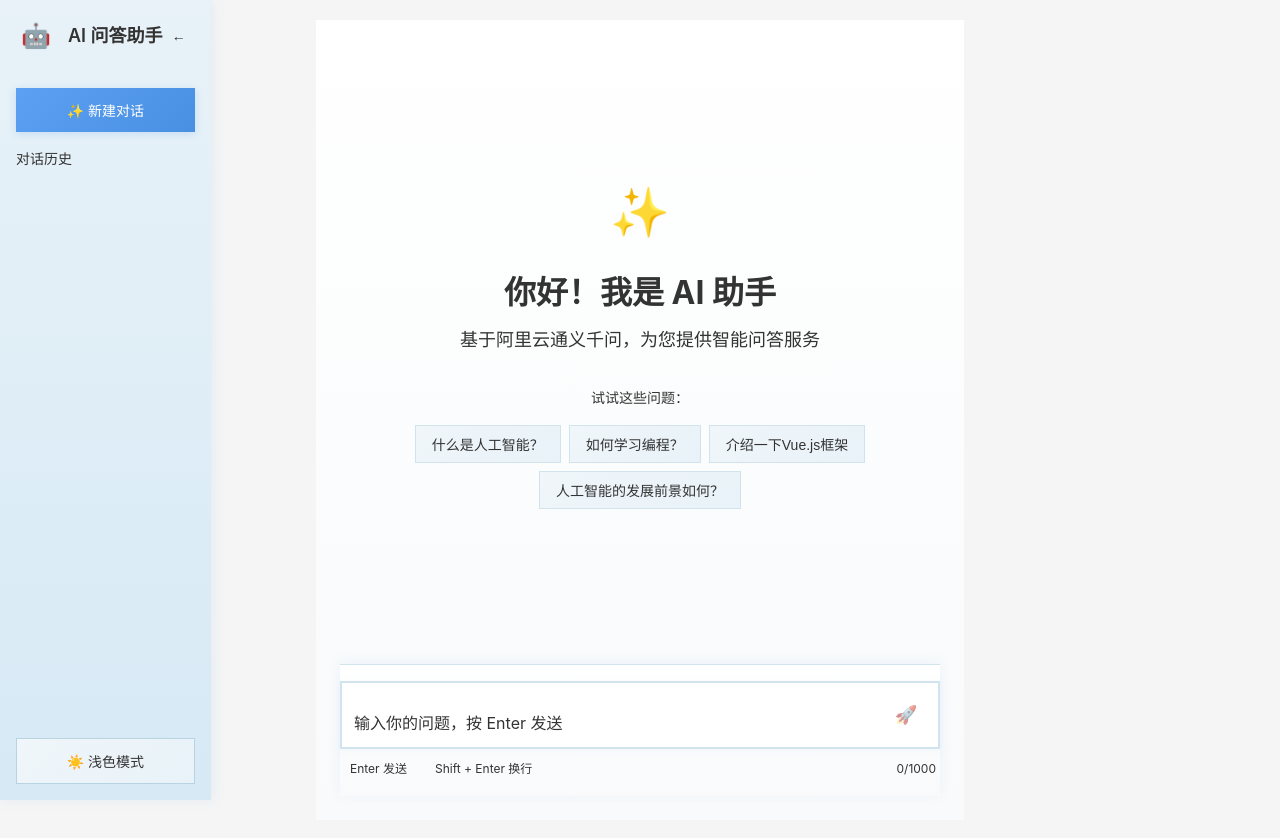
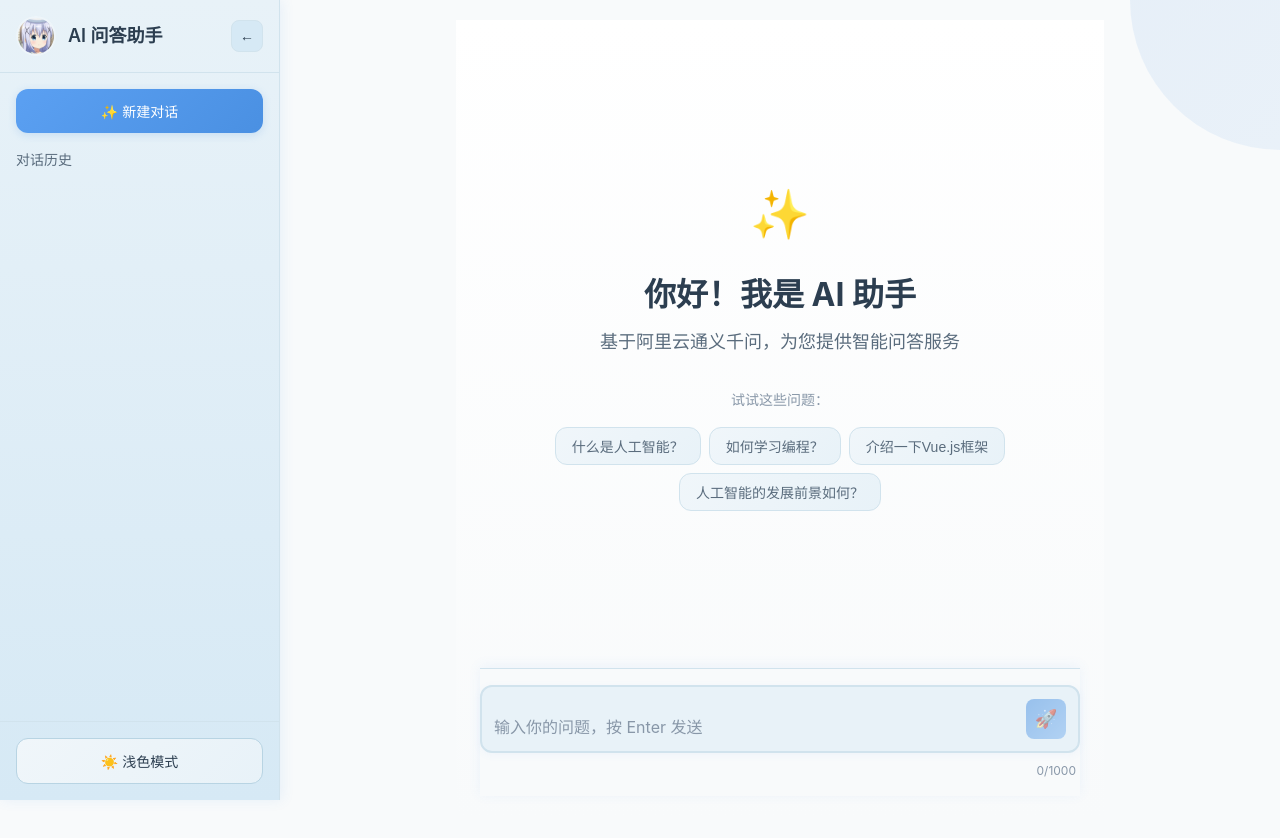
Before and after one commit to Chino-233/ai-demo, a Vue app in the folder frontend/: page / in a window 1280 px wide. Built offline with nearby package versions, Linux system fonts and the light colour scheme.

Commit message:
继续优化前端页面

```diff
--- a/frontend/src/App.vue
+++ b/frontend/src/App.vue
@@ -13,7 +13,9 @@
       <aside class="sidebar" :class="{ collapsed: sidebarCollapsed }">
         <div class="sidebar-header">
           <div class="logo-section">
-            <div class="logo">🤖</div>
+            <div v-if="!sidebarCollapsed" class="logo">
+              <img src="/avatars/Chino_small.png" alt="Logo" class="logo-image" />
+            </div>
             <h1 v-if="!sidebarCollapsed" class="app-title">AI 问答助手</h1>
           </div>
           <button @click="toggleSidebar" class="sidebar-toggle">
@@ -160,10 +162,6 @@
                 </button>
               </div>
               <div class="input-footer">
-                <div class="input-hints">
-                  <span class="hint">Enter 发送</span>
-                  <span class="hint">Shift + Enter 换行</span>
-                </div>
                 <div class="char-count" :class="{ warning: question.length > 800 }">
                   {{ question.length }}/1000
                 </div>
@@ -311,6 +309,13 @@ const loadConversations = () => {
 const toggleTheme = () => {
   isDark.value = !isDark.value
   localStorage.setItem('theme', isDark.value ? 'dark' : 'light')
+
+  // 确保dark类也应用到document.documentElement上，以便全局CSS变量生效
+  if (isDark.value) {
+    document.documentElement.classList.add('dark')
+  } else {
+    document.documentElement.classList.remove('dark')
+  }
 }
 
 // 侧边栏切换
@@ -537,6 +542,13 @@ onMounted(() => {
     isDark.value = window.matchMedia('(prefers-color-scheme: dark)').matches
   }
 
+  // 确保初始化时也设置document.documentElement的dark类
+  if (isDark.value) {
+    document.documentElement.classList.add('dark')
+  } else {
+    document.documentElement.classList.remove('dark')
+  }
+
   const savedSidebarState = localStorage.getItem('sidebar_collapsed')
   if (savedSidebarState) {
     sidebarCollapsed.value = savedSidebarState === 'true'
@@ -554,7 +566,7 @@ onMounted(() => {
 })
 </script>
 
-<style scoped>
+<style>
 /* 全局变量 - 浅色主题 */
 :root {
   --bg-primary: #f8fafb;
@@ -606,6 +618,11 @@ onMounted(() => {
   box-sizing: border-box;
 }
 
+html {
+  background: var(--bg-primary);
+  transition: background-color 0.3s ease;
+}
+
 body {
   margin: 0;
   padding: 0;
@@ -707,6 +724,21 @@ body {
 
 .sidebar.collapsed {
   width: var(--sidebar-collapsed-width);
+  background: transparent;
+  border-right: none;
+  box-shadow: none;
+}
+
+.sidebar.collapsed .sidebar-header {
+  background: transparent;
+  border-bottom: none;
+  justify-content: center;
+}
+
+.sidebar.collapsed .sidebar-toggle {
+  background: var(--bg-tertiary);
+  border: 1px solid var(--border-primary);
+  box-shadow: var(--shadow-md);
 }
 
 .sidebar-header {
@@ -726,15 +758,29 @@ body {
 }
 
 .logo {
-  font-size: 24px;
   width: 40px;
   height: 40px;
   display: flex;
   align-items: center;
   justify-content: center;
-  background: var(--accent-gradient);
-  border-radius: var(--radius-sm);
+  background: rgba(255, 255, 255, 0.1);
+  border: 2px solid rgba(255, 255, 255, 0.2);
+  border-radius: 50%;
   flex-shrink: 0;
+  transition: all 0.3s ease;
+  backdrop-filter: blur(10px);
+}
+
+.dark .logo {
+  background: rgba(255, 255, 255, 0.05);
+  border: 2px solid rgba(255, 255, 255, 0.1);
+}
+
+.logo-image {
+  width: 100%;
+  height: 100%;
+  object-fit: cover;
+  border-radius: 50%;
 }
 
 .app-title {
@@ -1105,9 +1151,9 @@ body {
   max-height: 60vh;
   overflow-y: auto;
   padding: 16px;
-  background: var(--bg-secondary);
+  background: transparent;
   border-radius: var(--radius-md);
-  border: 1px solid var(--border-primary);
+  border: none;
 }
 
 .message {
@@ -1304,15 +1350,15 @@ body {
 .input-section {
   position: sticky;
   bottom: 0;
-  background: linear-gradient(180deg, #ffffff 0%, #f8fafb 100%);
+  background: var(--bg-primary);
   padding: 16px 0;
-  border-top: 1px solid #d1e3ed;
+  border-top: 1px solid var(--border-primary);
   box-shadow: 0 -2px 12px rgba(74, 144, 226, 0.08);
 }
 
 /* 深色模式下的输入区域 */
 .dark .input-section {
-  background: linear-gradient(180deg, #0f172a 0%, #1e293b 100%);
+  background: var(--bg-primary);
   border-top: 1px solid var(--border-primary);
   box-shadow: 0 -2px 12px rgba(0, 0, 0, 0.3);
 }
@@ -1327,8 +1373,8 @@ body {
   display: flex;
   gap: 8px;
   align-items: flex-end;
-  background: #ffffff;
-  border: 2px solid #d1e3ed;
+  background: var(--bg-secondary);
+  border: 2px solid var(--border-primary);
   border-radius: var(--radius-md);
   padding: 12px;
   transition: all 0.2s ease;
@@ -1343,7 +1389,7 @@ body {
 }
 
 .input-wrapper:focus-within {
-  border-color: #4a90e2;
+  border-color: var(--accent-primary);
   box-shadow: 0 2px 12px rgba(74, 144, 226, 0.15);
 }
 
@@ -1409,22 +1455,11 @@ body {
 
 .input-footer {
   display: flex;
-  justify-content: space-between;
+  justify-content: flex-end;
   align-items: center;
   font-size: 12px;
   color: var(--text-tertiary);
   padding: 0 4px;
-}
-
-.input-hints {
-  display: flex;
-  gap: 16px;
-}
-
-.hint {
-  padding: 2px 6px;
-  background: var(--bg-tertiary);
-  border-radius: 4px;
 }
 
 .char-count {
@@ -1534,13 +1569,7 @@ body {
   }
 
   .input-footer {
-    flex-direction: column;
-    gap: 8px;
-    align-items: flex-start;
-  }
-
-  .input-hints {
-    gap: 8px;
+    justify-content: flex-end;
   }
 }
 
```
Also changed, not shown: frontend/public/avatars/Chino_small.png (added).
